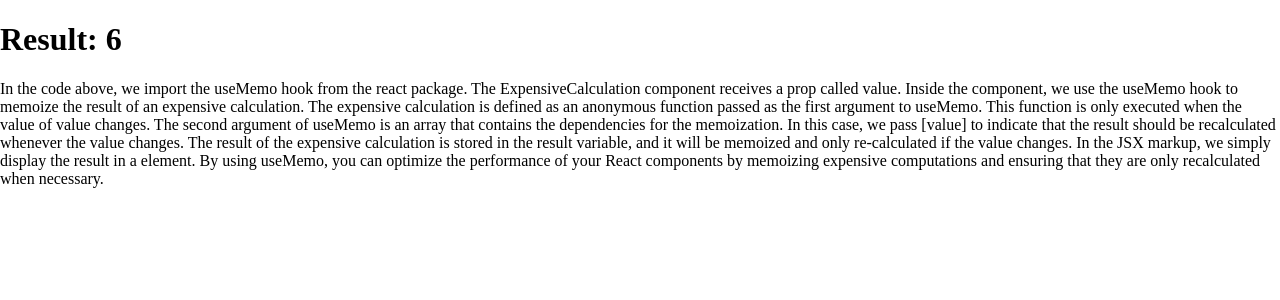
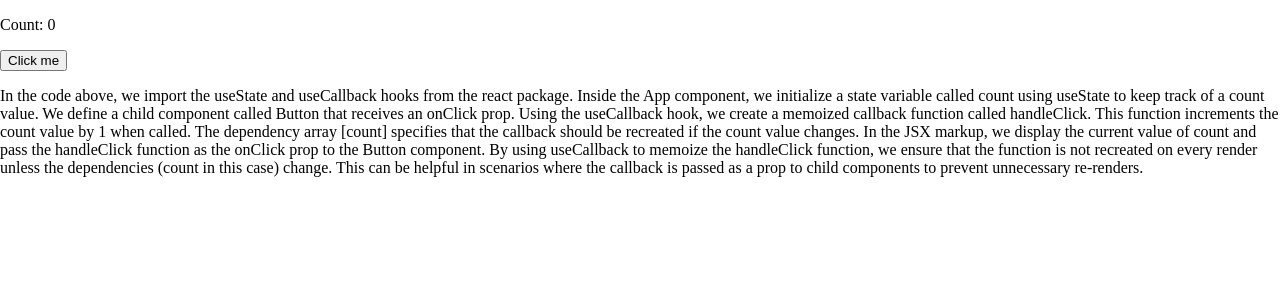
Before and after one commit to jMohammdi/React-hooks-example, a React (Create React App) app: page / in a window 1280 px wide. Shown: the top 300 px of the page. Built offline with nearby package versions, Linux system fonts and the light colour scheme.

Commit message:
useCallback hook

```diff
--- a/src/App.js
+++ b/src/App.js
@@ -10,8 +10,10 @@ import React from "react";
 // import ExampleContext from "./components/UseContext";
 // useRef ✅
 // import ExampleRef from "./components/UseRefs";
-// useRef ✅
-import ExampleMemo from "./components/UseMemo";
+// useMemo ✅
+// import ExampleMemo from "./components/UseMemo";
+// useCallback ✅
+import ExampleCallback from "./components/useCallBack";
 export default function App() {
   return (
     <div className="App">
@@ -20,7 +22,7 @@ export default function App() {
       <ExampleUseState />
       <ExampleContext />
       <ExampleRef /> */}
-      <ExampleMemo value={3} />
+      <ExampleCallback />
     </div>
   );
 }
--- /dev/null
+++ b/src/components/useCallBack.jsx
@@ -0,0 +1,40 @@
+import React, { useState, useCallback } from "react";
+
+function Button({ onClick }) {
+  console.log(123);
+  return <button onClick={onClick}>Click me</button>;
+}
+
+function App() {
+  const [count, setCount] = useState(0);
+
+  // Define a memoized callback using useCallback
+  const handleClick = useCallback(() => {
+    setCount(count + 1);
+  }, [count]);
+
+  return (
+    <div>
+      <p>Count: {count}</p>
+      <Button onClick={handleClick} />
+      <p>
+        In the code above, we import the useState and useCallback hooks from the
+        react package. Inside the App component, we initialize a state variable
+        called count using useState to keep track of a count value. We define a
+        child component called Button that receives an onClick prop. Using the
+        useCallback hook, we create a memoized callback function called
+        handleClick. This function increments the count value by 1 when called.
+        The dependency array [count] specifies that the callback should be
+        recreated if the count value changes. In the JSX markup, we display the
+        current value of count and pass the handleClick function as the onClick
+        prop to the Button component. By using useCallback to memoize the
+        handleClick function, we ensure that the function is not recreated on
+        every render unless the dependencies (count in this case) change. This
+        can be helpful in scenarios where the callback is passed as a prop to
+        child components to prevent unnecessary re-renders.
+      </p>
+    </div>
+  );
+}
+
+export default App;
```
